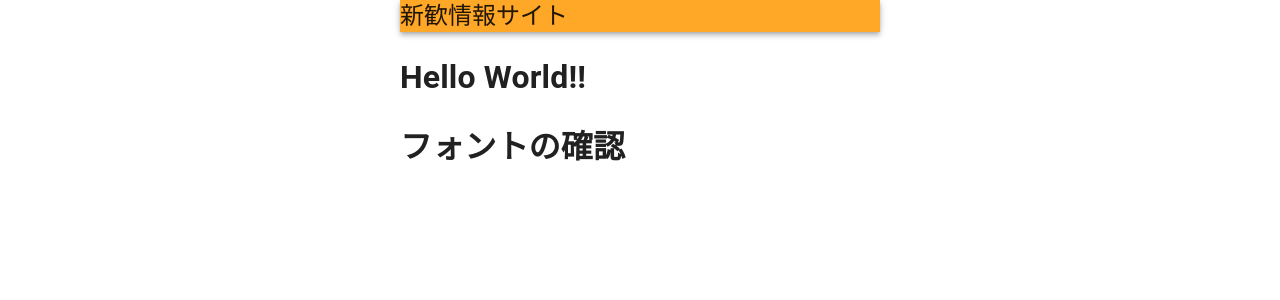
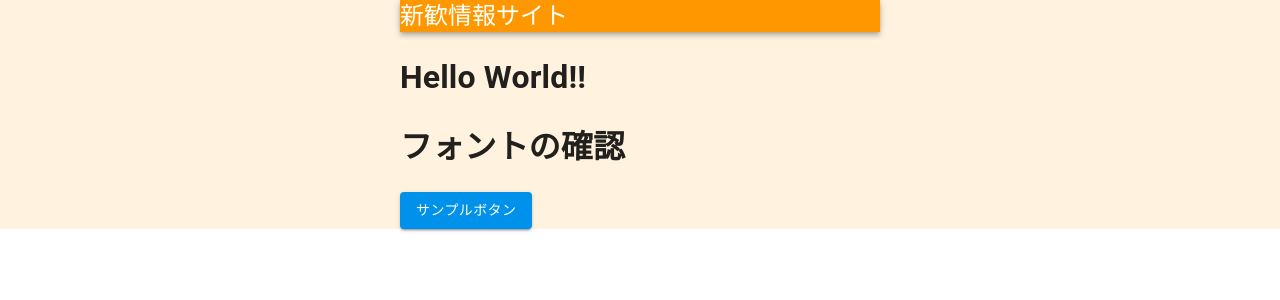
Before and after one commit to hotter6163/welcul, a Next.js app: page / in a window 1280 px wide. Shown: the top 300 px of the page. Built offline with nearby package versions, Linux system fonts and the light colour scheme.

Commit message:
themeのpaletteを設定
main、base、accentからーの設定
ページのレイアウトを修正

```diff
--- a/src/pages/_app.tsx
+++ b/src/pages/_app.tsx
@@ -7,6 +7,7 @@ import 'styles/globals.scss'
 
 import { CustomThemeProvider } from 'theme/CustomThemeProvider'
 import { Header } from 'components/layouts/Header'
+import { Box } from '@mui/material'
 
 function App({ Component, pageProps }: AppProps) {
   return (
@@ -15,12 +16,14 @@ function App({ Component, pageProps }: AppProps) {
       <Head>
         <title>新歓情報サイト</title>
       </Head>
-      <div className="display-field">
-        <CustomThemeProvider>
-          <Header />
-          <Component {...pageProps} />
-        </CustomThemeProvider>
-      </div>
+      <CustomThemeProvider>
+        <Box sx={{ bgcolor: 'background.paper' }}>
+          <div className="display-field">
+            <Header />
+            <Component {...pageProps} />
+          </div>
+        </Box>
+      </CustomThemeProvider>
     </>
   )
 }
--- a/src/pages/index.tsx
+++ b/src/pages/index.tsx
@@ -1,10 +1,20 @@
 import type { NextPage } from 'next'
+import { Button } from '@mui/material'
+
+declare module '@mui/material/Button' {
+  interface ButtonPropsColorOverrides {
+    accent: true
+  }
+}
 
 const Page: NextPage = () => {
   return (
     <>
       <h1>Hello World!!</h1>
       <h1>フォントの確認</h1>
+      <Button color="accent" variant="contained">
+        サンプルボタン
+      </Button>
     </>
   )
 }
--- a/src/styles/globals.scss
+++ b/src/styles/globals.scss
@@ -1,10 +1,8 @@
 body {
   font-family: "Noto Sans JP";
-  background-color: rgba(255, 224, 178, 0.6);
 }
 
 .display-field {
   max-width: 480px;
   margin: 0 auto;
-  background: #fff;
 }
--- a/src/theme/CustomThemeProvider.tsx
+++ b/src/theme/CustomThemeProvider.tsx
@@ -1,7 +1,7 @@
 import type { ReactNode, VFC } from 'react'
 
 import { createTheme, ThemeProvider } from '@mui/material/styles'
-import { orange } from '@mui/material/colors'
+import { orange, lightBlue } from '@mui/material/colors'
 
 declare module '@mui/material/styles' {
   interface Palette {
@@ -20,21 +20,31 @@ type CustomThemeProps = {
   children: ReactNode
 }
 
-export const CustomThemeProvider: VFC<CustomThemeProps> = ({ children }) => {
-  const theme = createTheme({
+let theme = createTheme({
   palette: {
     main: {
-        main: orange[400]
+      main: orange[500],
+      contrastText: '#fff',
     },
     base: {
-        main: orange[100]
+      main: orange[50]
     },
     accent: {
-        main: orange[800]
+      main: lightBlue['A700'],
+      contrastText: '#fff',
     }
   }
 })
 
+theme = createTheme(theme, {
+  palette: {
+    background: {
+      paper: theme.palette.base.main
+    }
+  }
+})
+
+export const CustomThemeProvider: VFC<CustomThemeProps> = ({ children }) => {
   return (
     <ThemeProvider theme={theme}>
       {children}
```
Lines whose indentation alone changed are shown as unchanged.
